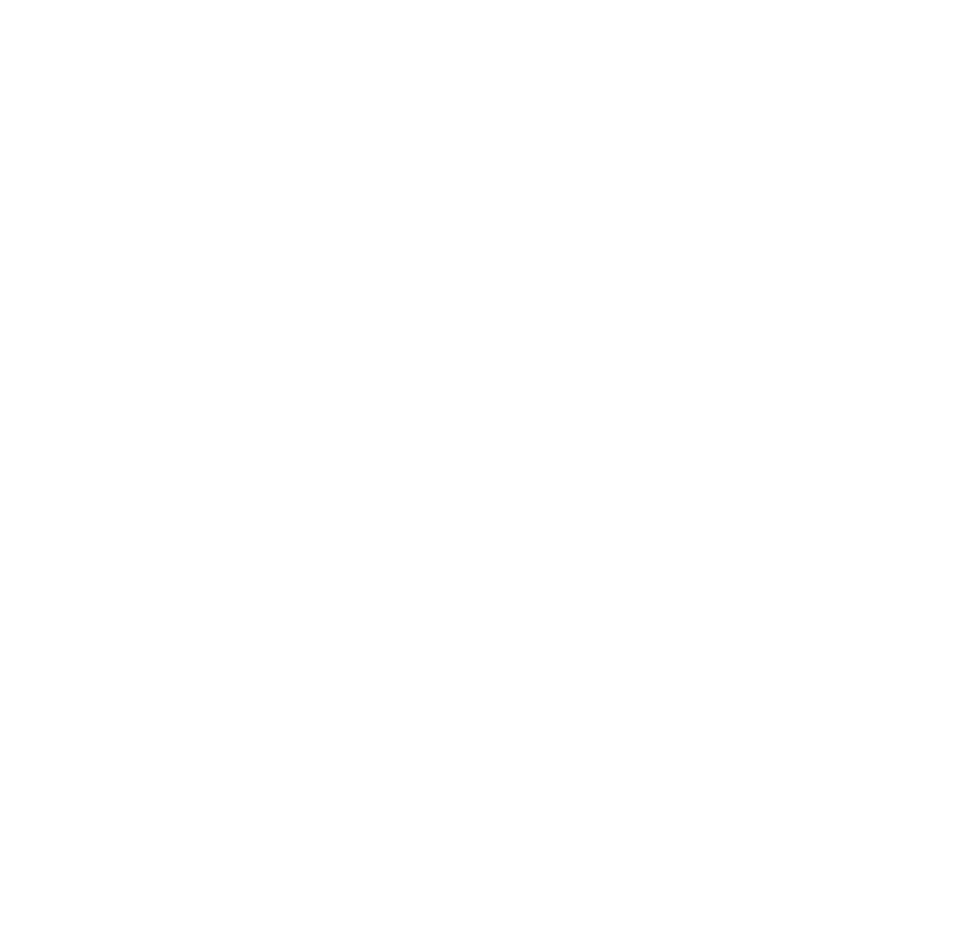
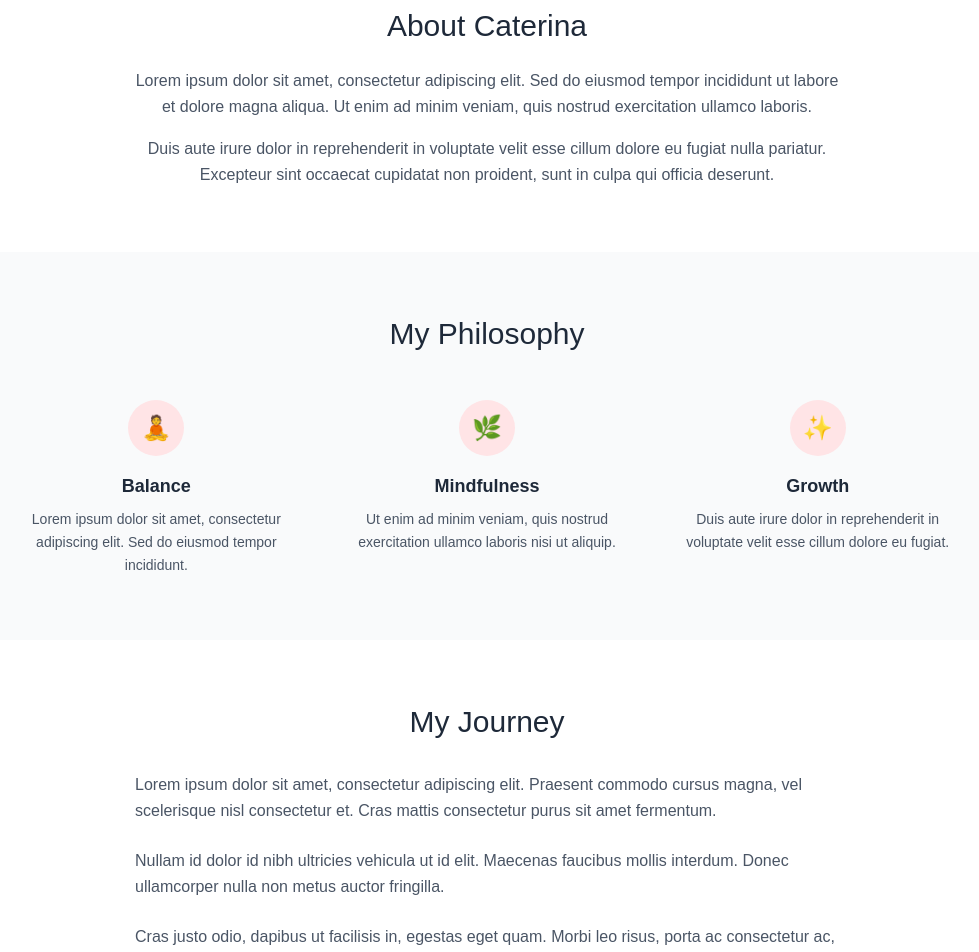
Before and after one commit to MarcoValeri/caterinagiordo-app, a Next.js app: page /about in a window 1280 px wide. Before the commit this address had no page. Shown: the part 600-1552 px from the top of the page, without its empty margins (153-1132 px from the left). Before the commit the page ends 800 px from the top, so only its background shows below. Built offline with nearby package versions, Linux system fonts and the light colour scheme.

Commit message:
Create AboutPage

```diff
--- /dev/null
+++ b/app/about/page.tsx
@@ -0,0 +1,107 @@
+import Footer from "../components/Footer/Footer"
+import Header from "../components/Header/Header"
+
+const AboutPage = () => {
+    return (
+        <>
+            <Header showHero={true} />
+            <main className="flex-1">
+                {/* Intro Section */}
+                <section className="w-full py-16">
+                    <div className="max-w-3xl mx-auto px-4 sm:px-6 lg:px-8 text-center">
+                        <h2 className="text-3xl font-light text-gray-800 mb-6">
+                            About Caterina
+                        </h2>
+                        <p className="text-gray-600 leading-relaxed mb-4">
+                            Lorem ipsum dolor sit amet, consectetur adipiscing elit. Sed do
+                            eiusmod tempor incididunt ut labore et dolore magna aliqua. Ut
+                            enim ad minim veniam, quis nostrud exercitation ullamco laboris.
+                        </p>
+                        <p className="text-gray-600 leading-relaxed">
+                            Duis aute irure dolor in reprehenderit in voluptate velit esse
+                            cillum dolore eu fugiat nulla pariatur. Excepteur sint occaecat
+                            cupidatat non proident, sunt in culpa qui officia deserunt.
+                        </p>
+                    </div>
+                </section>
+
+                {/* Philosophy / Values */}
+                <section className="w-full py-16 bg-gray-50">
+                    <div className="max-w-5xl mx-auto px-4 sm:px-6 lg:px-8">
+                        <h2 className="text-3xl font-light text-gray-800 text-center mb-12">
+                            My Philosophy
+                        </h2>
+                        <div className="grid grid-cols-1 md:grid-cols-3 gap-8">
+                            <div className="text-center">
+                                <div className="w-14 h-14 mx-auto mb-4 rounded-full bg-rose-100 flex items-center justify-center">
+                                    <span className="text-rose-400 text-2xl">🧘</span>
+                                </div>
+                                <h3 className="text-lg font-semibold text-gray-800 mb-2">
+                                    Balance
+                                </h3>
+                                <p className="text-sm text-gray-600 leading-relaxed">
+                                    Lorem ipsum dolor sit amet, consectetur adipiscing elit.
+                                    Sed do eiusmod tempor incididunt.
+                                </p>
+                            </div>
+                            <div className="text-center">
+                                <div className="w-14 h-14 mx-auto mb-4 rounded-full bg-rose-100 flex items-center justify-center">
+                                    <span className="text-rose-400 text-2xl">🌿</span>
+                                </div>
+                                <h3 className="text-lg font-semibold text-gray-800 mb-2">
+                                    Mindfulness
+                                </h3>
+                                <p className="text-sm text-gray-600 leading-relaxed">
+                                    Ut enim ad minim veniam, quis nostrud exercitation
+                                    ullamco laboris nisi ut aliquip.
+                                </p>
+                            </div>
+                            <div className="text-center">
+                                <div className="w-14 h-14 mx-auto mb-4 rounded-full bg-rose-100 flex items-center justify-center">
+                                    <span className="text-rose-400 text-2xl">✨</span>
+                                </div>
+                                <h3 className="text-lg font-semibold text-gray-800 mb-2">
+                                    Growth
+                                </h3>
+                                <p className="text-sm text-gray-600 leading-relaxed">
+                                    Duis aute irure dolor in reprehenderit in voluptate
+                                    velit esse cillum dolore eu fugiat.
+                                </p>
+                            </div>
+                        </div>
+                    </div>
+                </section>
+
+                {/* Qualifications / Journey */}
+                <section className="w-full py-16">
+                    <div className="max-w-3xl mx-auto px-4 sm:px-6 lg:px-8">
+                        <h2 className="text-3xl font-light text-gray-800 text-center mb-8">
+                            My Journey
+                        </h2>
+                        <div className="space-y-6 text-gray-600 leading-relaxed">
+                            <p>
+                                Lorem ipsum dolor sit amet, consectetur adipiscing elit.
+                                Praesent commodo cursus magna, vel scelerisque nisl
+                                consectetur et. Cras mattis consectetur purus sit amet
+                                fermentum.
+                            </p>
+                            <p>
+                                Nullam id dolor id nibh ultricies vehicula ut id elit.
+                                Maecenas faucibus mollis interdum. Donec ullamcorper nulla
+                                non metus auctor fringilla.
+                            </p>
+                            <p>
+                                Cras justo odio, dapibus ut facilisis in, egestas eget
+                                quam. Morbi leo risus, porta ac consectetur ac, vestibulum
+                                at eros.
+                            </p>
+                        </div>
+                    </div>
+                </section>
+            </main>
+            <Footer />
+        </>
+    )
+}
+
+export default AboutPage;
--- /dev/null
+++ b/app/classes/page.tsx
@@ -0,0 +1,17 @@
+import Footer from "../components/Footer/Footer";
+import Header from "../components/Header/Header";
+import SectionClasses from "../components/SectionClasses/SectionClasses";
+
+const ClassesPage = () => {
+    return (
+        <>
+            <Header showHero={false} />
+            <main>
+                <SectionClasses />
+            </main>
+            <Footer />
+        </>
+    )
+}
+
+export default ClassesPage;
--- a/app/components/ButtonLink/ButtonLink.tsx
+++ b/app/components/ButtonLink/ButtonLink.tsx
@@ -1,5 +1,5 @@
 import Link from "next/link";
-import { HiOutlineExternalLink } from "react-icons/hi";
+import { HiOutlineExternalLink, HiArrowRight } from "react-icons/hi";
 
 interface ButtonLinkProps {
   href: string;
@@ -9,7 +9,7 @@
 
 const ButtonLink = ({ href, label, isExternal = false }: ButtonLinkProps) => {
   const className =
-    "inline-flex items-center gap-1.5 text-sm font-medium text-rose-400 hover:text-rose-500 transition-colors";
+    "group relative inline-flex items-center gap-2 px-6 py-3 text-sm font-medium text-white bg-rose-400 rounded-full overflow-hidden transition-all duration-300 hover:bg-rose-500 hover:shadow-lg hover:shadow-rose-200 hover:scale-105 active:scale-95";
 
   if (isExternal) {
     return (
@@ -19,15 +19,20 @@
         rel="noopener noreferrer"
         className={className}
       >
-        {label}
-        <HiOutlineExternalLink className="text-base" />
+        <span className="relative z-10 transition-transform duration-300 group-hover:-translate-x-1">
+          {label}
+        </span>
+        <HiOutlineExternalLink className="relative z-10 text-base transition-transform duration-300 group-hover:translate-x-1" />
       </a>
     );
   }
 
   return (
     <Link href={href} className={className}>
-      {label}
+      <span className="relative z-10 transition-transform duration-300 group-hover:-translate-x-1">
+        {label}
+      </span>
+      <HiArrowRight className="relative z-10 text-base transition-transform duration-300 group-hover:translate-x-1" />
     </Link>
   );
 };
--- a/app/components/CardClass/CardClass.tsx
+++ b/app/components/CardClass/CardClass.tsx
@@ -35,7 +35,7 @@
     const isExternal = linkType === LinkType.External;
 
     return (
-        <div className="bg-white rounded-2xl shadow-sm border border-gray-100 p-6 flex flex-col gap-4 hover:shadow-md transition-shadow">
+        <div className="bg-white rounded-2xl shadow-sm border border-gray-100 p-6 flex flex-col gap-4 hover:shadow-md hover:-translate-y-1 transition-all duration-300">
             {/* Header: Title + Badge */}
             <div className="flex items-start justify-between gap-3">
                 <h3 className="text-lg font-semibold text-gray-800">{title}</h3>
--- a/app/components/Header/Header.tsx
+++ b/app/components/Header/Header.tsx
@@ -5,7 +5,7 @@
 
 interface HeaderProps {
     showHero: boolean;
-    heroImage: StaticImageData;
+    heroImage?: StaticImageData;
     headline?: string;
     subtitle?: string;
     ctaText?: string;
```
